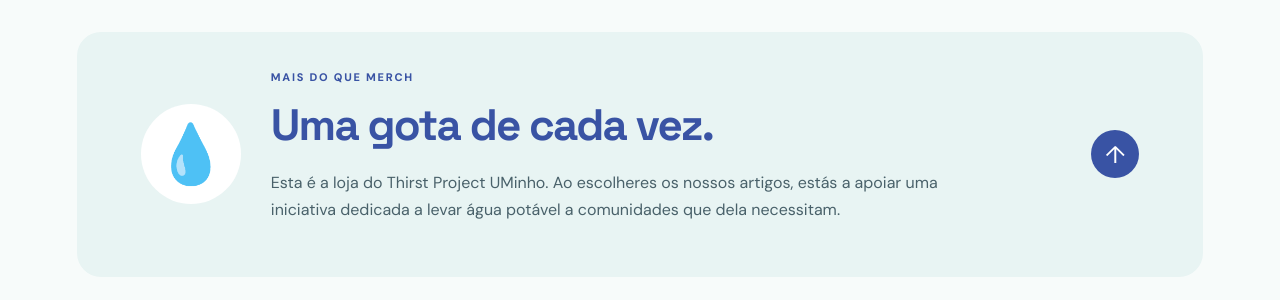
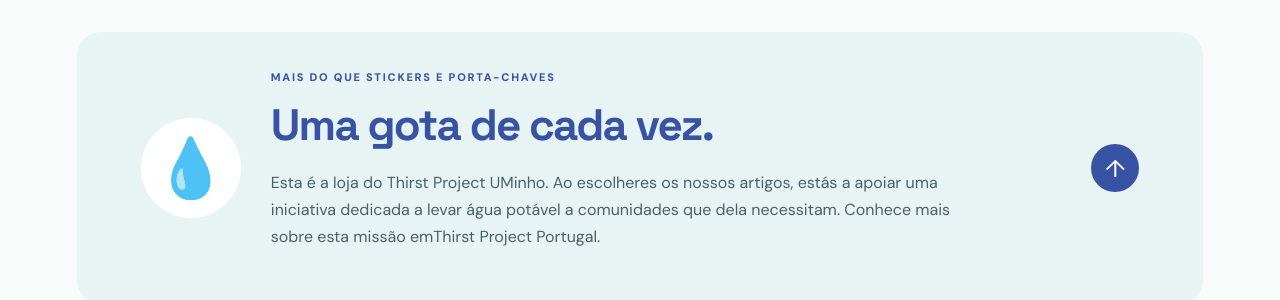
Before and after one commit to inescastro1900-tech/thirst-project-uminho, a plain HTML site: page index.html in a window 1280 px wide. Shown: the part 922-1222 px from the top of the page. Drawn offline with Linux system fonts and the light colour scheme; no server answers.

Commit message:
Revise meta description for clarity
Updated the description in the meta tag to clarify the purpose of the store and its offerings.

```diff
--- a/index.html
+++ b/index.html
@@ -2,7 +2,7 @@
 <html lang="pt-PT">
 <head>
   <meta charset="utf-8"><meta name="viewport" content="width=device-width,initial-scale=1">
-  <meta name="theme-color" content="#48c2c5"><meta name="description" content="Loja solidária Thirst Project UMinho — stickers e porta-chaves.">
+  <meta name="theme-color" content="#48c2c5"><meta name="description" content="Venda de Stickers e Porta-chaves - Thirst Project UMinho">
   <title>Thirst Project UMinho | Loja</title><link rel="stylesheet" href="styles.css">
 </head>
 <body>
@@ -10,7 +10,7 @@
 <main>
 <section class="hero" id="inicio"><div class="hero-copy"><p class="eyebrow">PEQUENOS ARTIGOS, UMA CAUSA GIGANTE</p><h1>Escolhe os teus<br><span>favoritos.</span></h1><p>Stickers e porta-chaves para levares contigo. Cada compra ajuda a apoiar a missão do Thirst Project.</p><a class="primary-btn" href="#loja">Ver produtos <span>↗</span></a></div><div class="hero-art"><span class="sunburst">✳</span><div class="bubble bubble-one">DROP<br>BY DROP</div><div class="bubble bubble-two">💧</div><div class="hero-sticker">THIRST<br><strong>PROJECT</strong><small>UMINHO</small></div><span class="sparkle">✦</span></div></section>
 <section class="shop-section" id="loja"><div class="section-heading"><div><p class="eyebrow">A LOJINHA SOLIDÁRIA</p><h2>Encontra o teu match<span>!</span></h2></div><div class="filters"><button class="filter active" data-filter="all">Todos</button><button class="filter" data-filter="sticker">Stickers</button><button class="filter" data-filter="keychain">Porta-chaves</button></div></div><div class="product-grid" id="productGrid"><p class="loading">A carregar produtos…</p></div></section>
-<section class="about" id="sobre"><div class="about-mark">💧</div><div><p class="eyebrow">MAIS DO QUE MERCH</p><h2>Uma gota de cada vez.</h2><p>Esta é a loja do Thirst Project UMinho. Ao escolheres os nossos artigos, estás a apoiar uma iniciativa dedicada a levar água potável a comunidades que dela necessitam.</p></div><a href="#loja" class="round-link" aria-label="Voltar à loja">↑</a></section>
+<section class="about" id="sobre"><div class="about-mark">💧</div><div><p class="eyebrow">MAIS DO QUE STICKERS E PORTA-CHAVES</p><h2>Uma gota de cada vez.</h2><p>Esta é a loja do Thirst Project UMinho. Ao escolheres os nossos artigos, estás a apoiar uma iniciativa dedicada a levar água potável a comunidades que dela necessitam. Conhece mais sobre esta missão em<a href="https://thirstproject.pt/" target="_blank" rel="noopener noreferrer">Thirst Project Portugal</a>.</p></div><a href="#loja" class="round-link" aria-label="Voltar à loja">↑</a></section>
 </main>
 <footer><span>THIRST PROJECT UMINHO · LOJA SOLIDÁRIA</span><a href="admin.html"> Área reservada</a></footer>
 <div class="overlay" id="overlay"></div><aside class="cart-panel" id="cartPanel" aria-label="Carrinho de compras"><div class="cart-head"><div><p class="eyebrow">A TUA SELEÇÃO</p><h2>Carrinho <span id="cartTitleCount">(0)</span></h2></div><button class="icon-btn" id="cartClose" aria-label="Fechar">✕</button></div><div id="cartItems" class="cart-items"><p class="empty-cart">Ainda não escolheste nada. Vai espreitar a loja!</p></div><div class="cart-bottom"><div id="cartBreakdown"></div><div class="total-line"><span>Total</span><strong id="cartTotal">0,00 €</strong></div><p class="small-note">Portes de envio, se aplicáveis, serão combinados à parte.</p><label class="customer-label" for="customerName">O teu nome (opcional)</label><input id="customerName" class="customer-input" placeholder="Como te chamas?">
```
